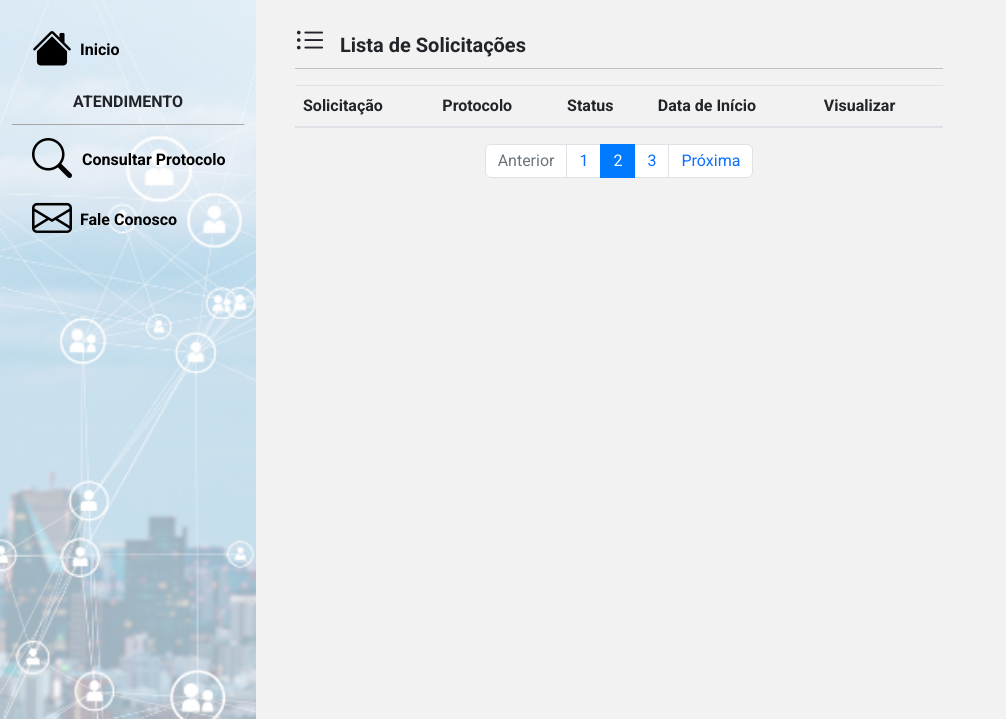
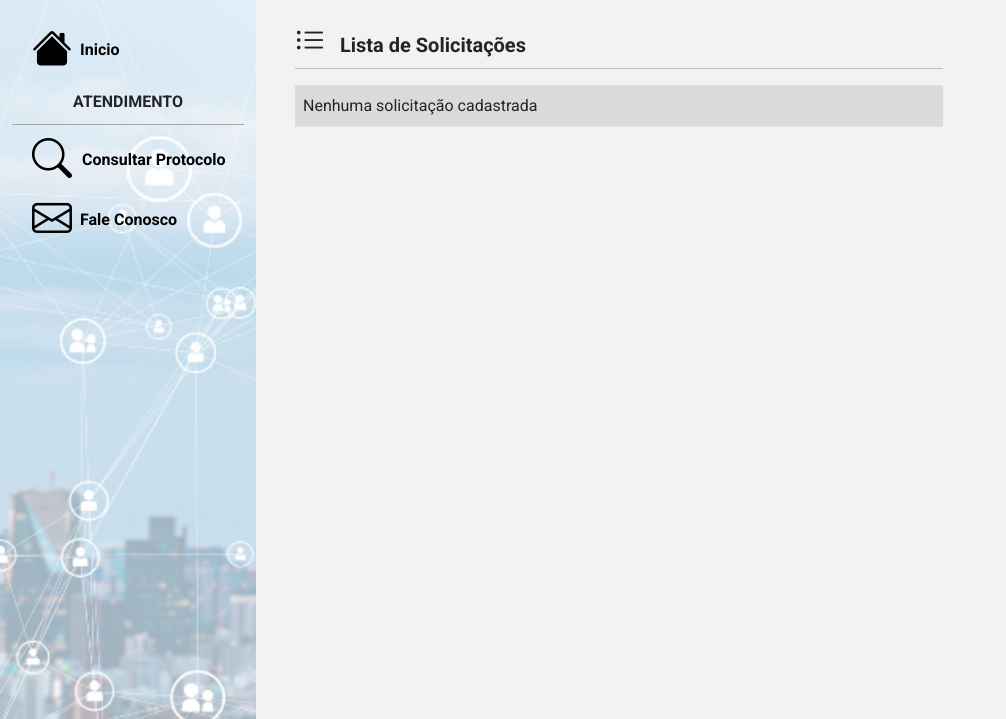
Before and after one commit to melojrx/urbanmobSMTT, a Flask app: template app/templates/listarSolicitacao.html in a window 1280 px wide. Shown: the part 62-781 px from the top of the page, without its empty margins (0-1006 px from the left). Run offline with Flask 3, Linux system fonts and the light colour scheme; the template is opened without the code that fills it, so the values that code supplies are empty; parts of the project's set-up code (start-up, migrations or seed data) failed here and were passed over; some libraries are stand-ins or nearby versions.

Commit message:
finalziando demanda e imprimindo q não ha solicitacao na listarSolicitacao caso nao haja nenhuma cadastrada

```diff
--- a/app/templates/listarSolicitacao.html
+++ b/app/templates/listarSolicitacao.html
@@ -6,12 +6,14 @@
   <div class="container">
 
     <div class="container p-0 mb-1 mt-4">
-        <h5 class="titulo-filtra-demandas"> <strong> <i class="bi-list-ul"></i>&nbsp;&nbsp; Lista de Solicitações </strong></h5>
+      <h5 class="titulo-filtra-demandas"> <strong> <i class="bi-list-ul"></i>&nbsp;&nbsp; Lista de Solicitações
+        </strong></h5>
       <hr class="mt-1">
     </div>
 
     <div class="table-responsive">
       <table class="table table-striped table-hover">
+        {% if listSolicitacaoHistorico %}
         <thead>
           <tr>
             <th scope="col">Solicitação</th>
@@ -28,26 +30,20 @@
             <td>{{solicitacaoHistorico.solicitacao.txtProtocolo}}</td>
             <td>{{solicitacaoHistorico.status.txtStatus}}</td>
             <td>{{solicitacaoHistorico.dataInicio.strftime('%d/%m/%Y %H:%M')}}</td>
-              <td class="text-center"><i class="bi bi-binoculars-fill" onclick="window.location.href='{{url_for('solicitacao.visualizar', idSolicitacao=solicitacaoHistorico.solicitacao.id)}}';" ></i></td>
+            <td class="text-center"><i class="bi bi-binoculars-fill"
+                onclick="window.location.href='{{url_for('solicitacao.visualizar', idSolicitacao=solicitacaoHistorico.solicitacao.id)}}';"></i>
+            </td>
           </tr>
           {% endfor %}
         </tbody>
+        {% else %}
+          <tr>
+            <td>
+              Nenhuma solicitação cadastrada
+            </td>
+          </tr>
+        {% endif %}
       </table>
-        <nav class="mb-3" aria-label="...">
-          <ul class="pagination justify-content-center">
-            <li class="page-item disabled">
-              <span class="page-link">Anterior</span>
-            </li>
-            <li class="page-item"><a class="page-link" href="#">1</a></li>
-            <li class="page-item active" aria-current="page">
-              <span class="page-link">2</span>
-            </li>
-            <li class="page-item"><a class="page-link" href="#">3</a></li>
-            <li class="page-item">
-              <a class="page-link" href="#">Próxima</a>
-            </li>
-          </ul>
-        </nav>
     </div>
 
 </main>
--- a/app/templates/visualizarDocumentos.html
+++ b/app/templates/visualizarDocumentos.html
@@ -109,6 +109,10 @@
           {% if solicitacaoHistorico.status.id == 2%}
           {{ form.submit(class_="btn btn-primary") }}
           {% endif %}
+          {% if solicitacaoHistorico.status.id == 3%}
+          <button class="btn btn-warning ms-3" type="button"
+            onclick="window.location.href='{{url_for('solicitacao.finalizar', idSolicitacaoHistorico=solicitacaoHistorico.id)}}';">Finalizar</button>
+          {% endif %}
           <!-- Se o status do documento for AGUARDANDO ATENDIMENTO ou REENVIADO permite atender -->
           {% if solicitacaoHistorico.status.id == 1 or solicitacaoHistorico.status.id == 6%}
           <button class="btn btn-success ms-3" type="button"
```
Also changed, not shown: app/controller/solicitacaoController.py (+25 -3 lines). Lines whose indentation alone changed are shown as unchanged.
